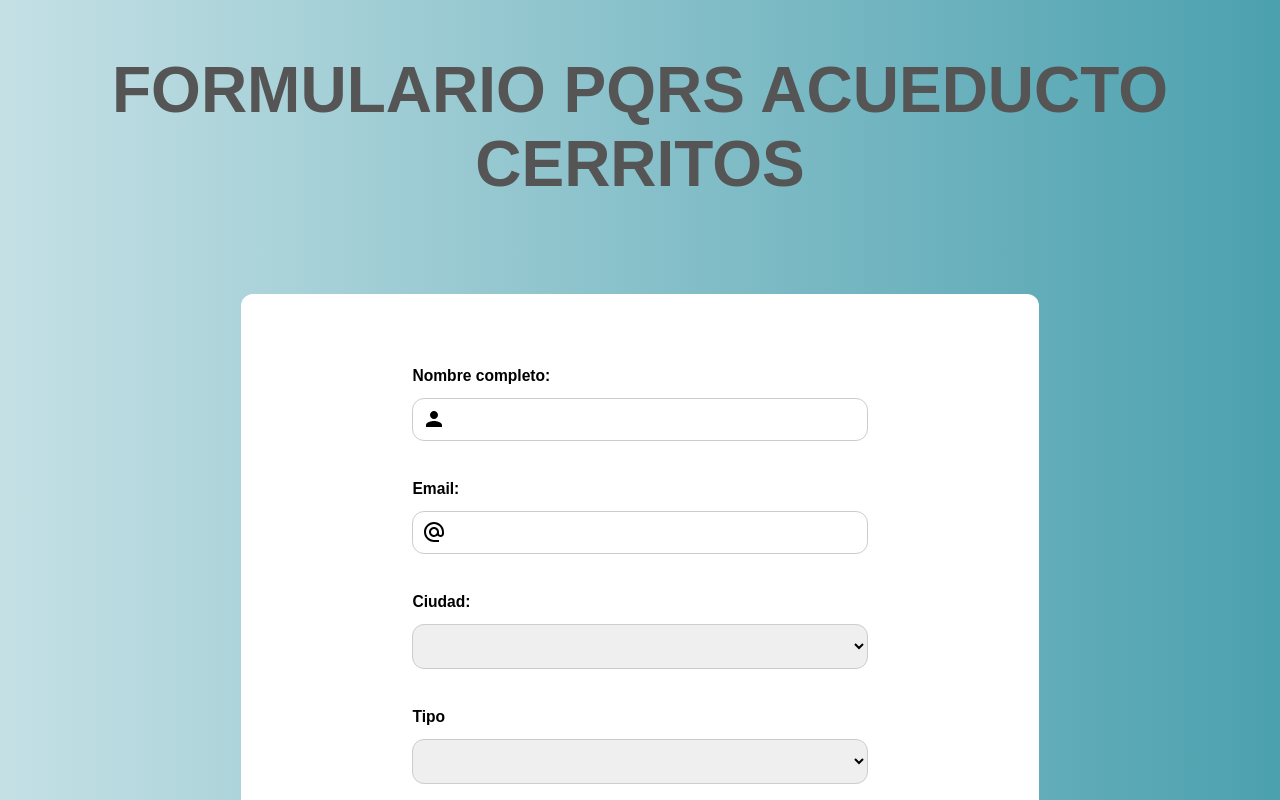
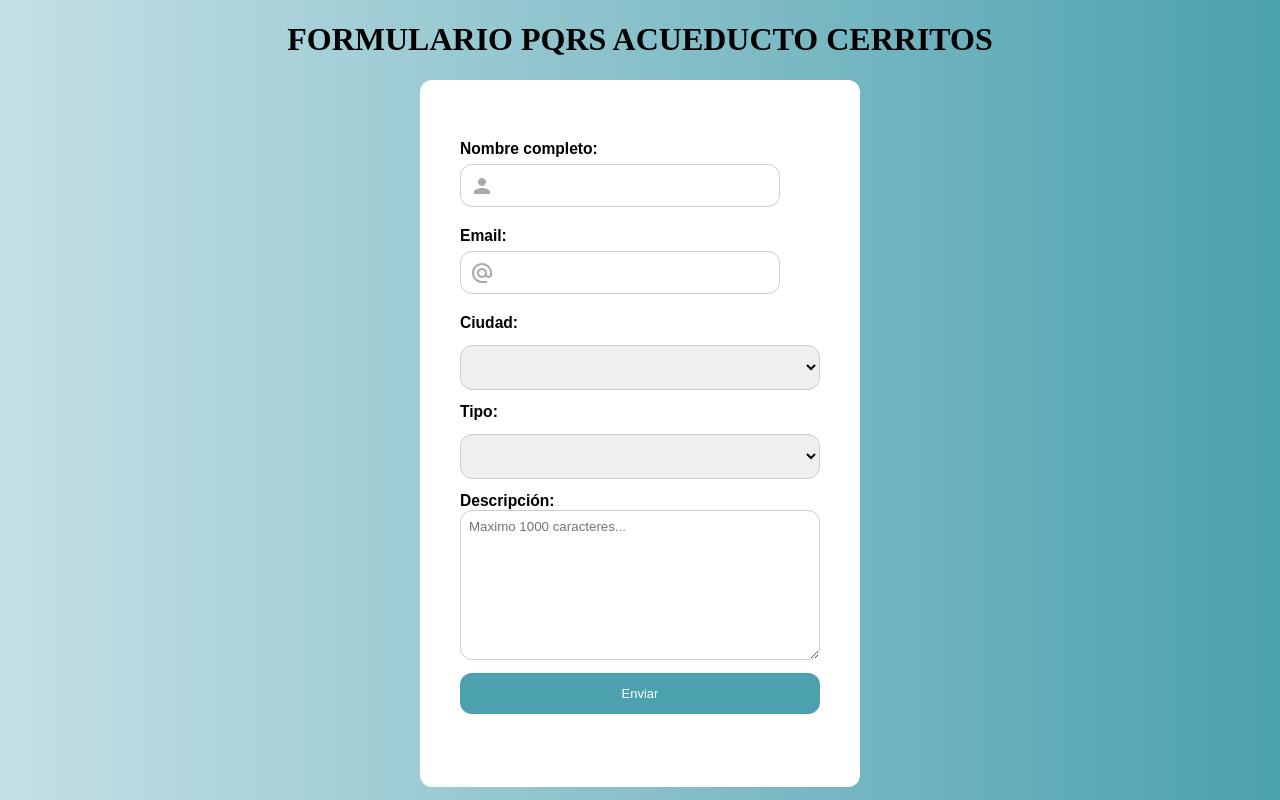
Before and after one commit to camarinb2096/form-app, a React (Create React App) app: page / in a window 1280 px wide. Shown: the top 800 px of the page. Built offline with nearby package versions, Linux system fonts and the light colour scheme.

Commit message:
Se agrega resposive al código

```diff
--- a/src/App.css
+++ b/src/App.css
@@ -1,6 +1,6 @@
-.App-header{
+.App-header {
   text-align: center;
-  background: transparent
+  background: transparent;
 }
 
 @font-face {
@@ -9,41 +9,28 @@
        url('https://fonts.gstatic.com') format('woff');
 }
 
-@media screen and (max-width: 390px) {
-  .Form-App {
-    width: 90%; /* Ajusta al 90% del ancho de la pantalla para dispositivos móviles */
-    margin: auto;
-    padding: 20px; /* Más espacio interno para tocar los bordes */
-    border-radius: 10px;
-    box-shadow: 0 4px 8px rgba(0,0,0,0.1);
-  }
-
-}
-.Form-Tittle {
-  color:#555555;
-  font-size: 4em;
+.Form-Title {
+  color: #555555;
+  font-size: 2em;
   padding-top: 10px;
-  padding-bottom: 50px;
+  padding-bottom: 20px;
   font-family: 'AnonimusProBold', sans-serif;
 }
 
 .Form {
-  display: flex;
-  flex-direction: column;
-  align-items: center;
-  padding: 30px 20px; /* ajusta el padding según sea necesario */
+  padding: 30px 20px;
   background-color: #ffffff;
   border-radius: 12px;
-  width: 60%; /* ajusta el ancho según sea necesario */
-  max-width: 800px; /* ajusta el max-width según sea necesario */
+  width: 90%;
+  max-width: 400px;
+  margin: auto;
   font-size: small;
-  color:black;
+  color: black;
   font-family: 'AnonimusProBold', sans-serif;
-  margin: auto;
 }
 
 .Text-Area {
-  width: 100%;/* para compensar el padding */
+  width: 100%;
   height: 150px;
   resize: vertical;
   text-align: left;
@@ -51,23 +38,34 @@
   padding: 8px;
   border: 1px solid #cccccc;
   border-radius: 12px;
-  box-sizing: border-box; /* muy importante para que el width sea incluyendo padding y border */
+  box-sizing: border-box;
   font-family: 'AnonimusProBold', sans-serif;
 }
 
+.Input-Container {
+  position: relative;
+  margin-bottom: 1em;
+}
 
 .Input {
-  flex:1;
-  width: 100%;
-  height: 100%;
-  padding: 1em;
-  padding-left: 40px;
-  margin: 1em 0;
+  position: relative; /* Añade esta línea para permitir posicionamiento relativo */
+  width: calc(100% - 40px);
+  padding: 1em 1em 1em 40px; /* Cambia el orden del padding para dejar espacio para el icono */
+  margin: 0.5em 0;
   border: 1px solid #cccccc;
   border-radius: 12px;
   box-sizing: border-box;
   font-size: 1em;
   font-family: 'AnonimusProBold', sans-serif;
+}
+
+.Input-Icon {
+  position: absolute;
+  z-index: 1;
+  top: 50%;
+  transform: translateY(-50%);
+  left: 10px; /* Cambia 'right' a 'left' */
+  color: #aaa;
 }
 
 .Select{
@@ -83,23 +81,15 @@
   font-family: 'AnonimusProBold', sans-serif;
 }
 
-.Input-Icon {
-  position: absolute;
-  margin-left: 10px; /* Ajusta esto dependiendo del tamaño de tu icono */
-  /* Añade aquí más estilos para el icono si es necesario */
-}
-
 .Label {
   font-weight: bold;
-  margin-bottom: 0; /* O ajusta según sea necesario */
-  text-align: left;
-  display: block; /* Asegúrate que el label se muestre en su propia línea */
+  margin-bottom: 1.5em;
   font-size: 1.2em;
   font-family: 'AnonimusProBold', sans-serif;
 }
 
 .Button {
-  width: 80%;
+  width: 100%;
   padding: 1em;
   margin: 1em 0;
   border: none;
@@ -112,75 +102,9 @@
   box-sizing: border-box;
 }
 
-.Input-Container {
-  display: flex;
-  align-items: center;
-  position: relative;
-}
-
-.Input-Area{
-  position: relative;
-  width: 100%;
-  margin: 1em;
-  border-radius: 12px;
-  box-sizing: border-box;
-  font-size: 1em;
-  font-family: 'AnonimusProBold', sans-serif;
-
-}
-
 .Footer {
   text-align: center;
   padding: 20px;
   font-family: 'AnonimusProBold', sans-serif;
   padding-top: 50px;
 }
-
-.Modal {
-  position: fixed; /* Posicionamiento fijo respecto a la ventana del navegador */
-  top: 0;
-  left: 0;
-  width: 100%;
-  height: 100%;
-  display: flex; /* Usamos flex para poder centrar el contenido fácilmente */
-  justify-content: center; /* Centrado horizontal */
-  align-items: center; /* Centrado vertical */
-  background-color: rgba(0, 0, 0, 0.5); /* Semi-transparente para el efecto de oscurecimiento */
-  backdrop-filter: blur(5px); /* Aplica desenfoque al contenido detrás del modal */
-  border-radius: 12px;
-
-}
-
-.Modal-Content {
-  background-color: white; /* Fondo blanco para el contenido */
-  padding: 20px; /* Espaciado interno */
-  border-radius: 5px; /* Bordes redondeados */
-  box-shadow: 0 4px 6px rgba(0, 0, 0, 0.1); /* Sombra para darle un efecto elevado */
-  max-width: 500px; /* Ancho máximo para el contenido del modal */
-  font-family: 'AnonimusProBold', sans-serif;
-  width: 100%; /* Un ancho base pero con un máximo definido */
-}
-
-.Modal-Button{
-  display: flex;
-  justify-content: center;
-  align-items: center;
-  width: 50%;
-  padding: 1em;
-  margin: 1em auto;
-  border: none;
-  border-radius: 12px;
-  background-color: #4CA1AF;
-  color: white;
-  font-size: 1em;
-  font-family: 'AnonimusProBold', sans-serif;
-  cursor: pointer;
-  box-sizing: border-box;
-
-}
-
-@font-face {
-  font-family: 'AnonimusProBold';
-  src: url('https://fonts.googleapis.com') format('woff2'),
-       url('https://fonts.gstatic.com') format('woff');
-}
--- a/src/components/form.js
+++ b/src/components/form.js
@@ -71,7 +71,7 @@ const Form = () => {
                     {errors.email?.type === "pattern" && <span>El email no es valido</span>}
             </div>
             <div className="Input-Area">
-                <label className="Label">Ciudad:</label>
+                <label className="Label">Ciudad: </label>
                 <select className="Select" {...register("city")}>
                     <option value='0'></option>
                     <option value="1">Bogotá D.C</option>
@@ -84,7 +84,7 @@ const Form = () => {
                 {errors.name && <span>Este campo es requerido</span>}
             </div>
             <div className="Input-Area">
-                <label className="Label">Tipo</label>
+                <label className="Label">Tipo:</label>
                 <select className="Select" {...register("type")}>
                     <option value="0"></option>
                     <option value="1">Petición</option>
@@ -94,7 +94,7 @@ const Form = () => {
                 {errors.name && <span>Este campo es requerido</span>}
             </div>
             <div className="Input-Area">
-                <label className="Label">Descripción</label>
+                <label className="Label">Descripción:</label>
                     <textarea placeholder="Maximo 1000 caracteres..." className="Text-Area" {...register("description", { required: true, maxLength: 10000, })}></textarea>
                     {errors.description && <span>Este campo es requerido</span>}
             </div>
```
